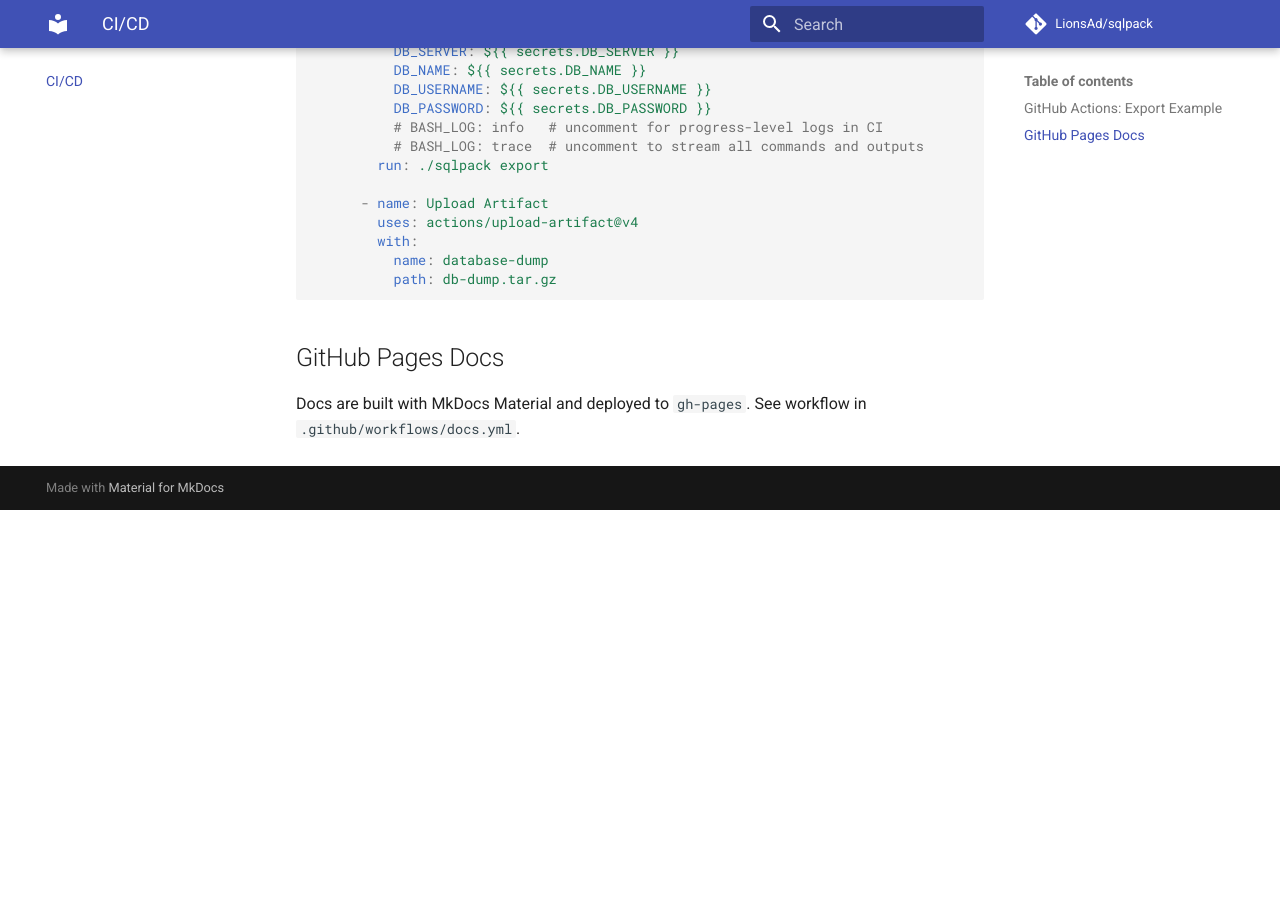
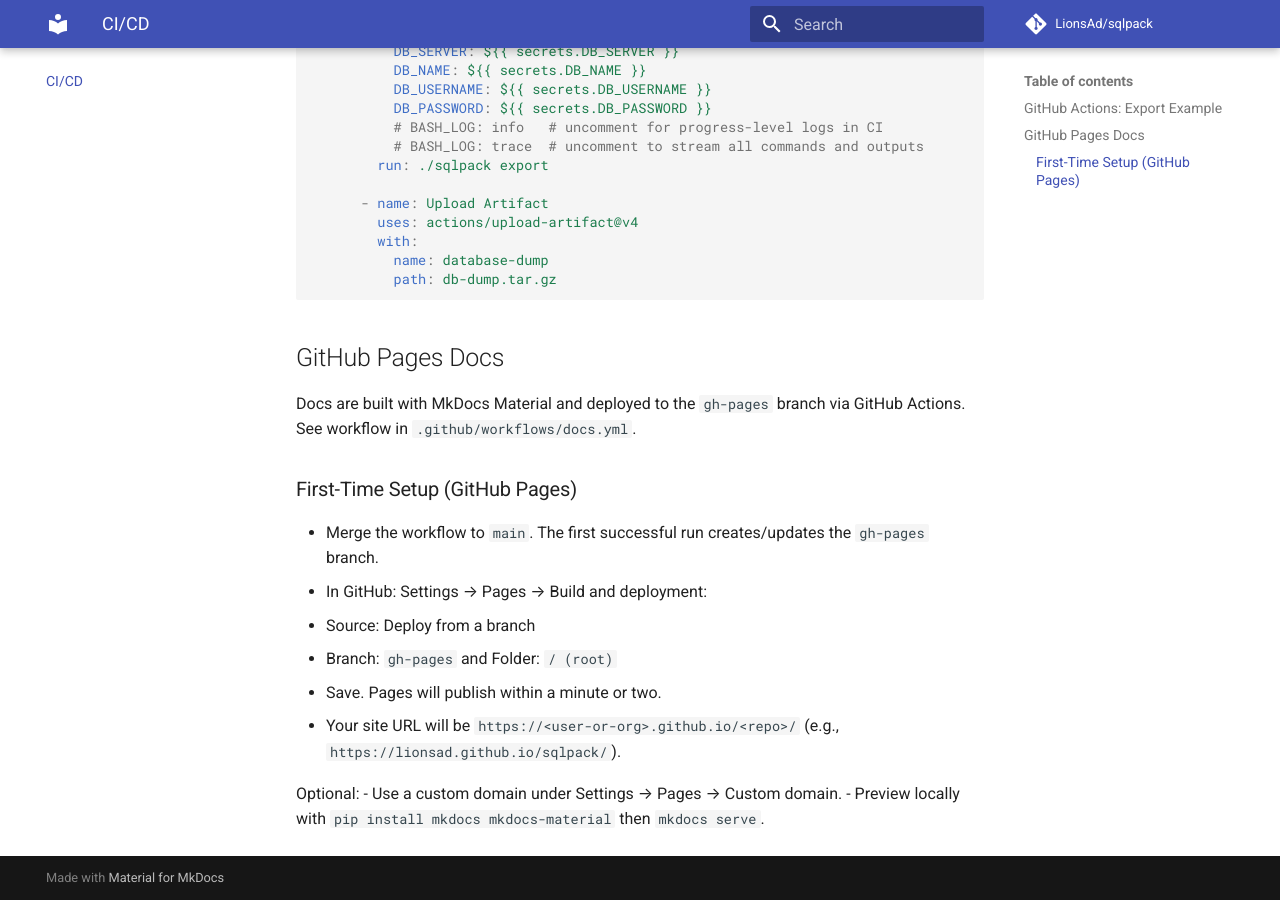
Before and after one commit to LionsAd/sqlpack, an MkDocs documentation site: the page built from docs/ci.md, in a window 1280 px wide and 900 px high, scrolled down 666 px. Built offline with MkDocs 1.6.1 and Material for MkDocs 9.7.7, drawn with Linux system fonts in a browser that asks for light colours; comment, search, counter and statistics services are not loaded; before the commit the page ends 1176 px from its top, so only the background shows below that.

Commit message:
docs: emphasize first-time GitHub Pages setup; add docs link and local preview instructions

````diff
--- a/docs/ci.md
+++ b/docs/ci.md
@@ -41,4 +41,16 @@
 ```
 
 ## GitHub Pages Docs
-Docs are built with MkDocs Material and deployed to `gh-pages`. See workflow in `.github/workflows/docs.yml`.
+Docs are built with MkDocs Material and deployed to the `gh-pages` branch via GitHub Actions. See workflow in `.github/workflows/docs.yml`.
+
+### First-Time Setup (GitHub Pages)
+- Merge the workflow to `main`. The first successful run creates/updates the `gh-pages` branch.
+- In GitHub: Settings → Pages → Build and deployment:
+  - Source: Deploy from a branch
+  - Branch: `gh-pages` and Folder: `/ (root)`
+  - Save. Pages will publish within a minute or two.
+- Your site URL will be `https://<user-or-org>.github.io/<repo>/` (e.g., `https://lionsad.github.io/sqlpack/`).
+
+Optional:
+- Use a custom domain under Settings → Pages → Custom domain.
+- Preview locally with `pip install mkdocs mkdocs-material` then `mkdocs serve`.
````
Also changed, not shown: README.md (+6 -0 lines).
